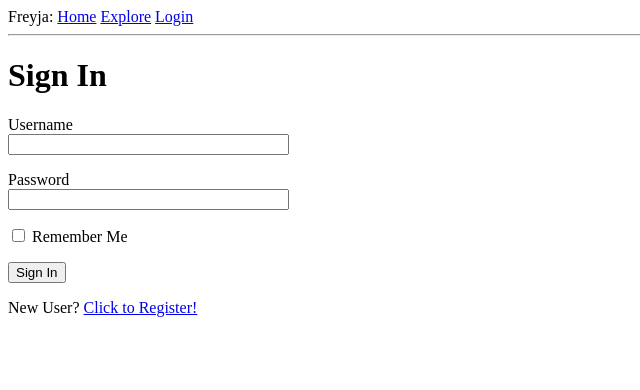
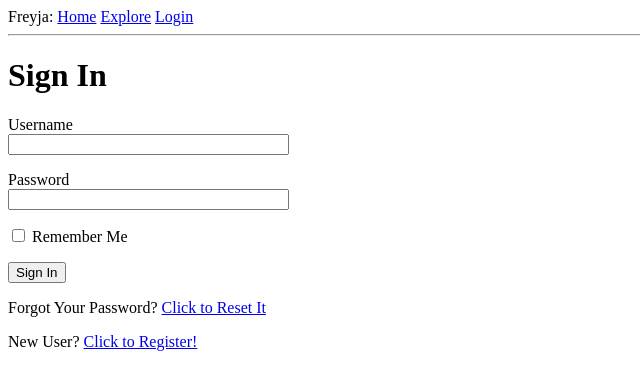
Before and after one commit to grbarker/Freyja, a Flask app: page /login in a window 1280 px wide. Shown: the top 390 px of the page, without its empty margins (0-640 px from the left). Run offline with Flask 2, Linux system fonts and the light colour scheme.

Commit message:
Add reset password link.

```diff
--- a/app/templates/login.html
+++ b/app/templates/login.html
@@ -21,5 +21,12 @@
         <p>{{ form.remember_me() }} {{ form.remember_me.label }}</p>
         <p>{{ form.submit() }}</p>
     </form>
-    <p>New User? <a href="{{ url_for('register') }}">Click to Register!</a></p>
+    <p>
+        Forgot Your Password?
+        <a href="{{ url_for('reset_password_request') }}">Click to Reset It</a>
+    </p>
+    <p>
+        New User?
+        <a href="{{ url_for('register') }}">Click to Register!</a>
+    </p>
 {% endblock %}
```
